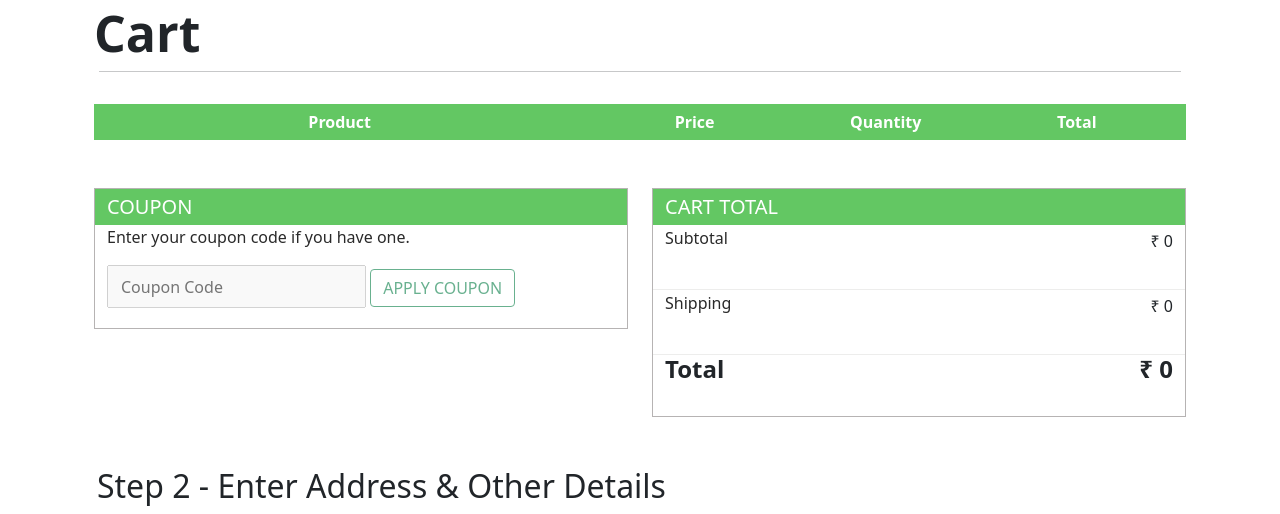
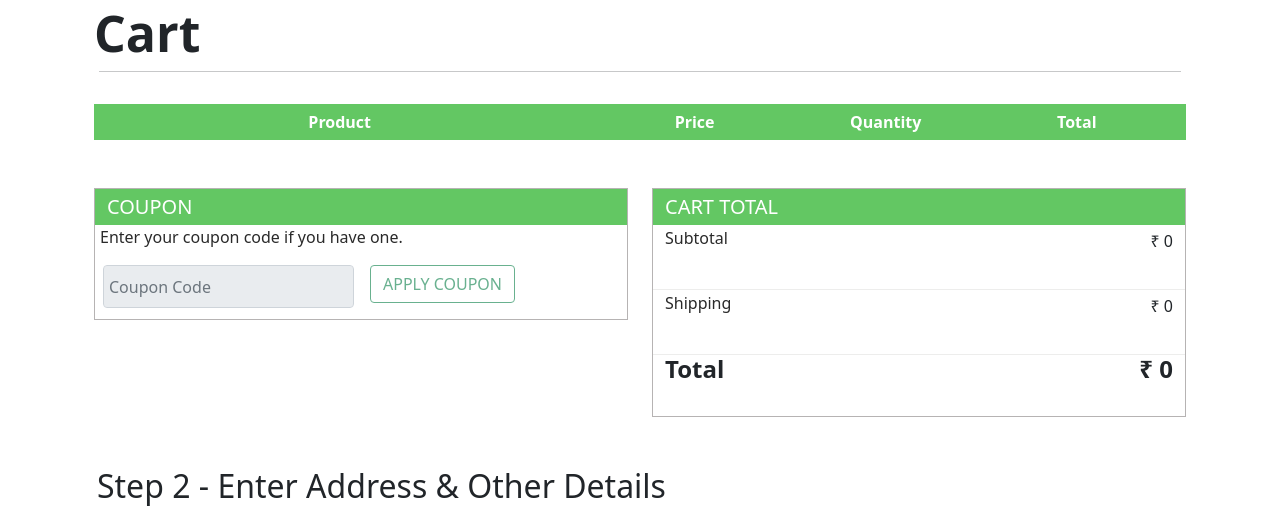
Before and after one commit to Aman-poojary/GreenBeam, a Django app: page /checkout/ in a window 1280 px wide. Shown: the part 149-663 px from the top of the page. Run offline with Django 4.2, Linux system fonts and the light colour scheme; parts of the project's set-up code (start-up, migrations or seed data) failed here and were passed over; some libraries are stand-ins or nearby versions.

Commit message:
Update checkout.html

```diff
--- a/shop/templates/shop/checkout.html
+++ b/shop/templates/shop/checkout.html
@@ -102,12 +102,12 @@
 
     #cart-bottom .coupon p,
     #cart-bottom .coupon input {
-        padding: 0 12px;
+        padding: 0 5px;
     }
 
     #cart-bottom .coupon input {
         height: 43.2px;
-        margin: 0 0 20px 12px;
+        margin: 0 0 0px 8px;
     }
 
     #cart-bottom .total div>div {
@@ -134,10 +134,12 @@
         .total {
             margin-top: 25px;
         }
-  .undhu{
+
+        .undhu {
             font-size: small;
         }
-  .sheet_head{
+
+        .sheet_head {
             font-size: x-small;
         }
     }
@@ -166,7 +168,7 @@
         <table width="100%">
             <br>
 
-            <thead >
+            <thead>
                 <tr class="sheet_head">
                     <td>Product</td>
                     <td>Price</td>
@@ -186,16 +188,29 @@
                 <div>
                     <h5 style="margin: 0px;">COUPON</h5>
                     <P>Enter your coupon code if you have one.</P>
-                    <form >
+                    <!-- <form class="d-flex">
+
+                                <input class="form-control me-2" type="text" placeholder="Coupon Code"
+                                    aria-label="Coupon Code">
+                                    <button class="pitasi btn btn-outline-success me-1">APPLY COUPON</button>
+                                </form> -->
                                 {% if user.is_authenticated %}
                                 <fieldset>
                                     {% else %}
                                     <fieldset disabled>
                                         {% endif %}
-                    <input type="text" placeholder="Coupon Code">
+                                        {% csrf_token %}
+                            <form class="row g-3">
+
+                                <div class="col-auto">
+                                  <input type="text" class="form-control" id="Coupon Code" placeholder="Coupon Code">
+                                </div>
+                                <div class="col-auto">
+                                  <button type="submit" class="pitasi btn btn-outline-success mb-3 ml-2 ">APPLY COUPON</button>
+                                </div>
                               </form>
-                    <button class="pitasi btn btn-outline-success me-1" >APPLY COUPON</button>
                 </div>
+
 
             </div>
 
@@ -248,16 +263,19 @@
                         </div>
                         <div class="form-group col-md-6">
                             <label for="inputEmail4">Email</label>
-                    <input type="email" class="form-control" id="email" name="email" placeholder="Email" required>
+                            <input type="email" class="form-control" id="email" name="email" placeholder="Email"
+                                required>
                         </div>
                     </div>
                     <div class="form-group">
                         <label for="inputAddress">Address</label>
-                <input type="text" class="form-control" id="address1" name="address1" placeholder="1234 Main St" required>
+                        <input type="text" class="form-control" id="address1" name="address1" placeholder="1234 Main St"
+                            required>
                     </div>
                     <div class="form-group">
                         <label for="inputAddress2">Address line 2</label>
-                <input type="text" class="form-control" id="address2" name="address2" placeholder="Apartment, studio, or floor" required>
+                        <input type="text" class="form-control" id="address2" name="address2"
+                            placeholder="Apartment, studio, or floor" required>
                     </div>
                     <div class="form-row">
                         <div class="form-group col-md-6">
@@ -266,7 +284,8 @@
                         </div>
                         <div class="form-group col-md-4">
                             <label for="inputState">State</label>
-                    <input type="text" class="form-control" id="state" name="state"  placeholder="Enter State" required>
+                            <input type="text" class="form-control" id="state" name="state" placeholder="Enter State"
+                                required>
                         </div>
                         <div class="form-group col-md-2">
                             <label for="inputZip">Zip</label>
@@ -277,7 +296,7 @@
                         <label for="inputZip">Phone Number</label>
                         <input type="tel" class="form-control" id="phone" name="phone" required>
                     </div>
-            <button type="submit"  class="btn btn-success">Place Order</button>
+                    <button type="submit" class="btn btn-success">Place Order</button>
         </form>
     </div>
 </div>
@@ -292,7 +311,7 @@
     var coupon = 0;
     var tetal = 0;
 
-    document.querySelector('.pitasi').addEventListener('click', ()=>{
+    document.querySelector('.pitasi').addEventListener('click', () => {
         coupon = 1;
         let moneytotal = document.querySelector(".moneytotal");
         tetal = tetal - 49;
@@ -317,18 +336,18 @@
         cartItems = JSON.parse(cartItems);
         let productContainer = document.querySelector(".undhu");
 
-        if (cartItems && productContainer){
+        if (cartItems && productContainer) {
             productContainer.innerHTML = '';
             for (var item in cartItems) {
                 let a = shoppingcart[item][1];
                 let b = shoppingcart[item][0];
                 a = a.slice(2,);
-                let sum = a*b;
+                let sum = a * b;
                 productContainer.innerHTML += `
                 <tbody class="undhu">
                     <tr>
                         <td>
-                            <b>${shoppingcart[item][2].slice(0,15)}...</b>
+                            <b>${shoppingcart[item][2].slice(0, 15)}...</b>
                         </td>
                         <td>
                            <b> ${shoppingcart[item][1]}</b>
@@ -368,7 +387,7 @@
         let moneytotal = document.querySelector(".moneytotal");
         if (cartItems && moneytotal) {
             moneytotal.innerHTML = '';
-            if(coupon ==0){
+            if (coupon == 0) {
                 moneytotal.innerHTML += `
             <h4><p><b>₹ ${tetal}<b></p></h4> `
             }
```
Lines whose indentation alone changed are shown as unchanged.
